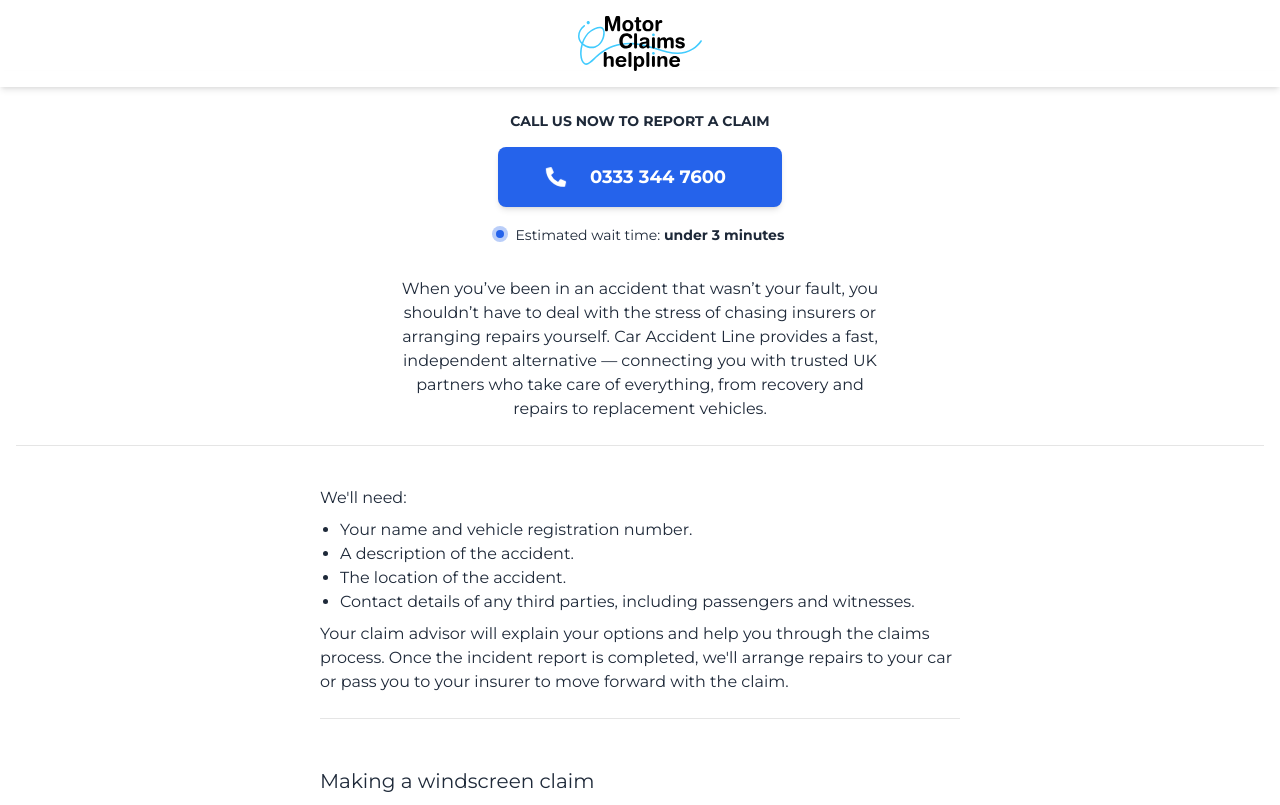
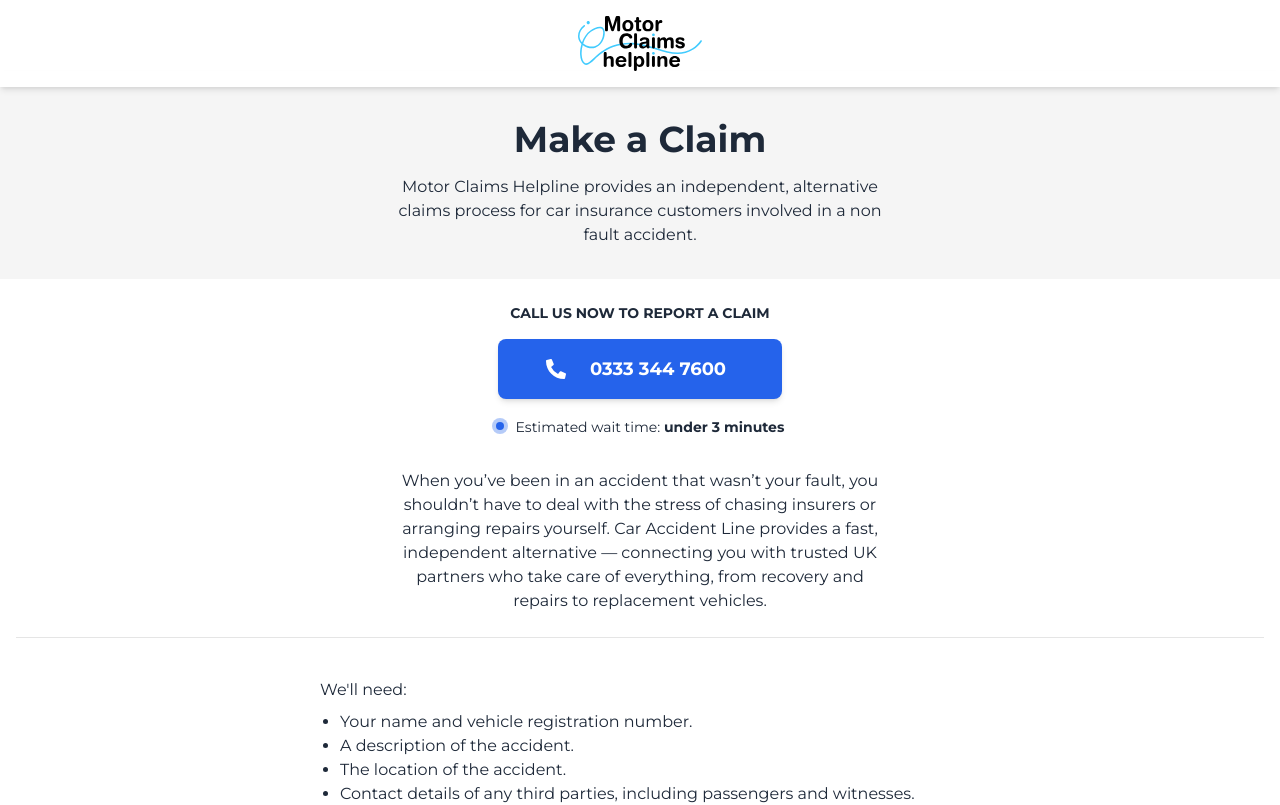
Before and after one commit to handskadi/new-claims-helpline, a Next.js app: page / in a window 1280 px wide. Shown: the top 805 px of the page. Built offline with nearby package versions, Linux system fonts and the light colour scheme.

Commit message:
adding the heading

```diff
--- a/app/page.tsx
+++ b/app/page.tsx
@@ -5,12 +5,14 @@
 import PhoneButton from "@/components/PhoneButton";
 import WaitTimeIndicator from "@/components/WaitTimeIndicator";
 import FaqDropdown from "@/components/FaqDropdown";
+import HeroSection from "@/components/HeroSection";
 
 
 export default function HomePage() {
   return (
     <main className="w-full text-gray-800">
       <Navbar2 />
+      <HeroSection/>
       <section className="flex flex-col items-center justify-center text-center w-full gap-4 px-4 py-6">
         <h2 className="text-sm font-bold uppercase">
           Call us now to report a claim
--- a/components/HeroSection.tsx
+++ b/components/HeroSection.tsx
@@ -6,7 +6,7 @@
     <section className="flex flex-col items-center justify-center text-center bg-[#F5F5F5] w-full px-4 py-8 gap-4">
       <h1 className="text-4xl font-bold">Make a Claim</h1>
       <p className="max-w-[490px] text-base">
-        Accident Claims Line provides an independent, alternative claims process
+        Motor Claims Helpline provides an independent, alternative claims process
         for car insurance customers involved in a non fault accident.
       </p>
     </section>
```
